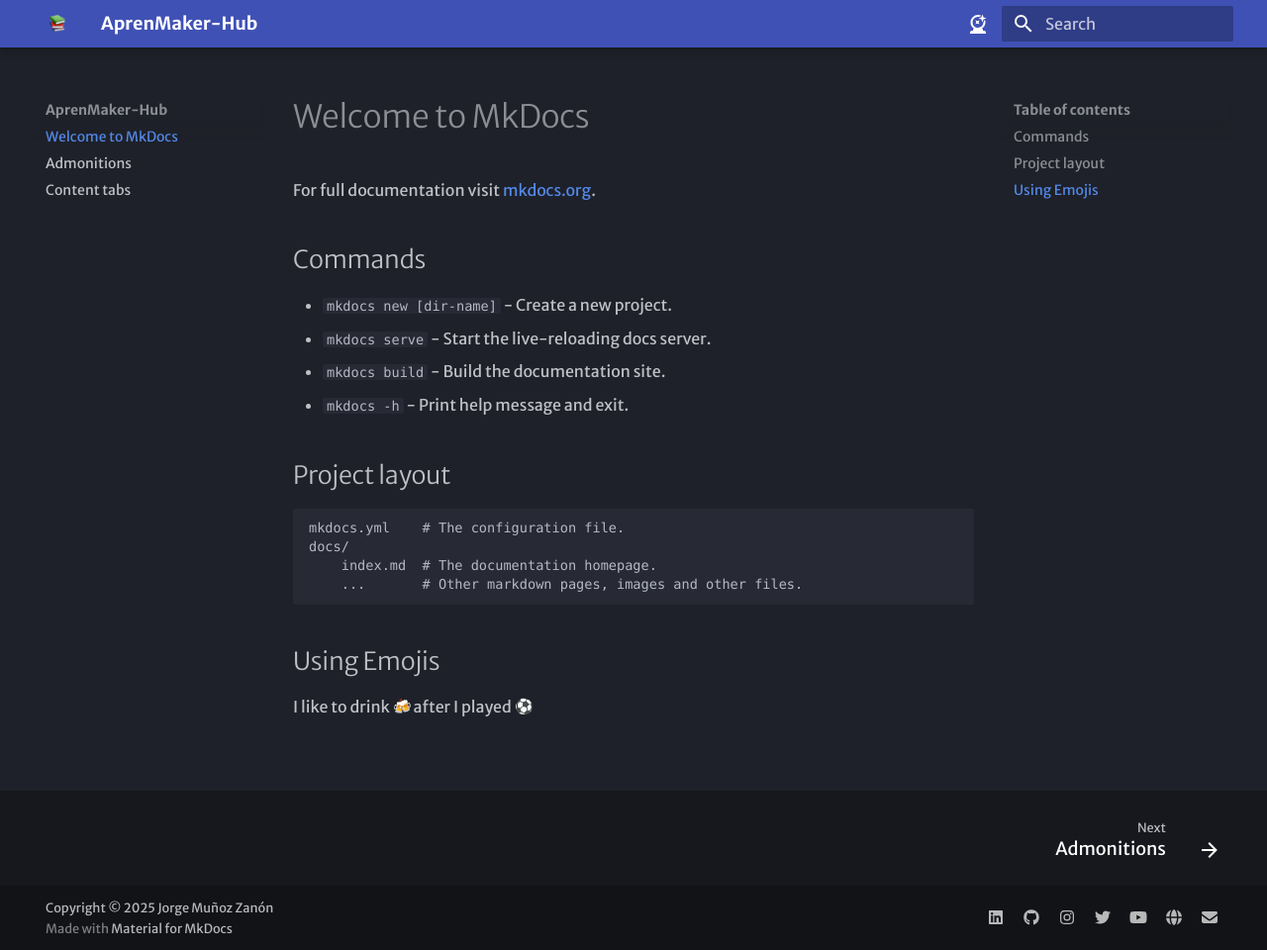
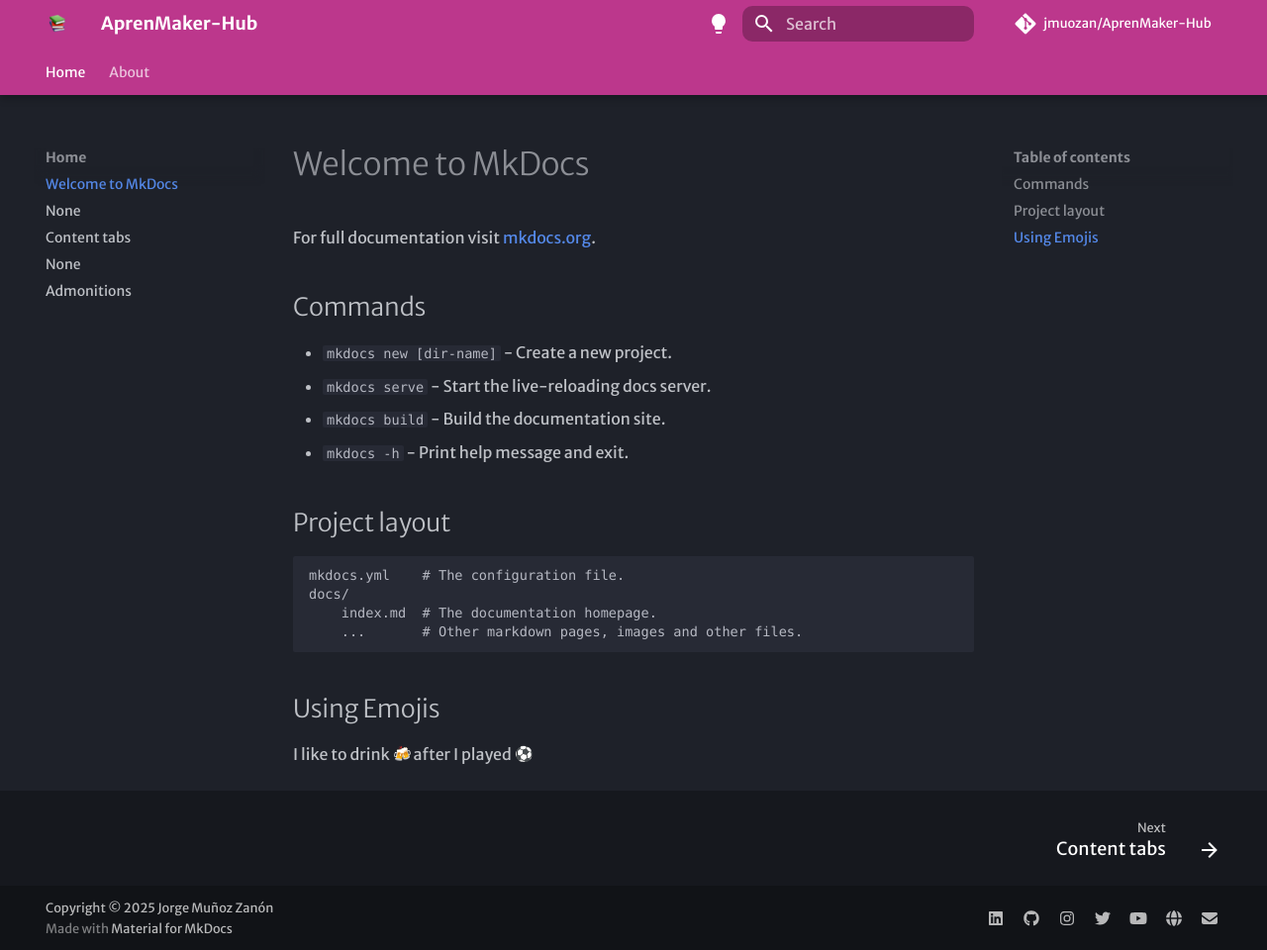
Before and after one commit to jmuozan/AprenMaker-Hub, an MkDocs documentation site: the page built from docs/index.md, in a window 1280 px wide and 960 px high. Shown: the whole window at 99% size. Built offline with MkDocs 1.6.1 and Material for MkDocs 9.7.7, drawn with Linux system fonts in a browser that asks for light colours; emoji names are drawn with the system emoji font; some web fonts are replaced; comment, search, counter and statistics services are not loaded.

Commit message:
license explained

```diff
--- a/docs/stylesheets/extra.css
+++ b/docs/stylesheets/extra.css
@@ -1,4 +1,32 @@
 :root {
-  --md-primary-fg-color: rgb(188, 55, 140);
-  --md-accent-fg-color: rgb(235, 141, 0);
+  --md-primary-fg-color: #BC378C;
+  --md-primary-fg-color--light: #D055A0;
+  --md-primary-fg-color--dark: #A82378;
+  --md-accent-fg-color: #EB8D00;
+  --md-accent-fg-color--transparent: rgba(235, 141, 0, 0.1);
 }
+
+[data-md-color-scheme="default"] {
+  --md-primary-fg-color: #BC378C;
+  --md-primary-fg-color--light: #D055A0;
+  --md-primary-fg-color--dark: #A82378;
+  --md-accent-fg-color: #EB8D00;
+  --md-accent-fg-color--transparent: rgba(235, 141, 0, 0.1);
+}
+
+[data-md-color-scheme="slate"] {
+  --md-primary-fg-color: #BC378C;
+  --md-primary-fg-color--light: #D055A0;
+  --md-primary-fg-color--dark: #A82378;
+  --md-accent-fg-color: #EB8D00;
+  --md-accent-fg-color--transparent: rgba(235, 141, 0, 0.1);
+}
+
+/* Search bar border radius */
+.md-search__form {
+  border-radius: 10px !important;
+}
+
+.md-search__input {
+  border-radius: 10px !important;
+}
--- a/mkdocs.yml
+++ b/mkdocs.yml
@@ -1,5 +1,22 @@
 site_name: AprenMaker-Hub
 site_url: https://jmuozan.github.io/AprenMaker-Hub/
+
+repo_url: https://github.com/jmuozan/AprenMaker-Hub
+repo_name: jmuozan/AprenMaker-Hub
+
+
+nav:
+  - Home:
+    - index.md
+    - diagram-examples.md
+    - content-tabs.md
+    - code-examples.md
+    - admonitions.md
+
+  - About:
+    - Project Info: About/about_info.md
+    - License: About/license_info.md
+
 theme:
   name: material
   font:
@@ -9,16 +26,21 @@
   favicon: assets/favicon.ico
   features:
     - navigation.footer
+    - navigation.tabs
+    - navigation.tabs.sticky
+    - navigation.sections
+    - navigation.expand
+    - navigation.top
   palette:
     # Dark Mode
     - scheme: slate
       toggle:
-        icon: material/crystal-ball
+        icon: material/lightbulb
         name: Switch to light mode
     # Light Mode
     - scheme: default
       toggle:
-        icon: material/weather-lightning
+        icon: material/lightbulb-outline
         name: Switch to dark mode
 
 extra_css:
```
Also changed, not shown: docs/About/about_info.md (added, +70 -0 lines), docs/About/license_info.md (added, +111 -0 lines), docs/About/people_info.md (added).
